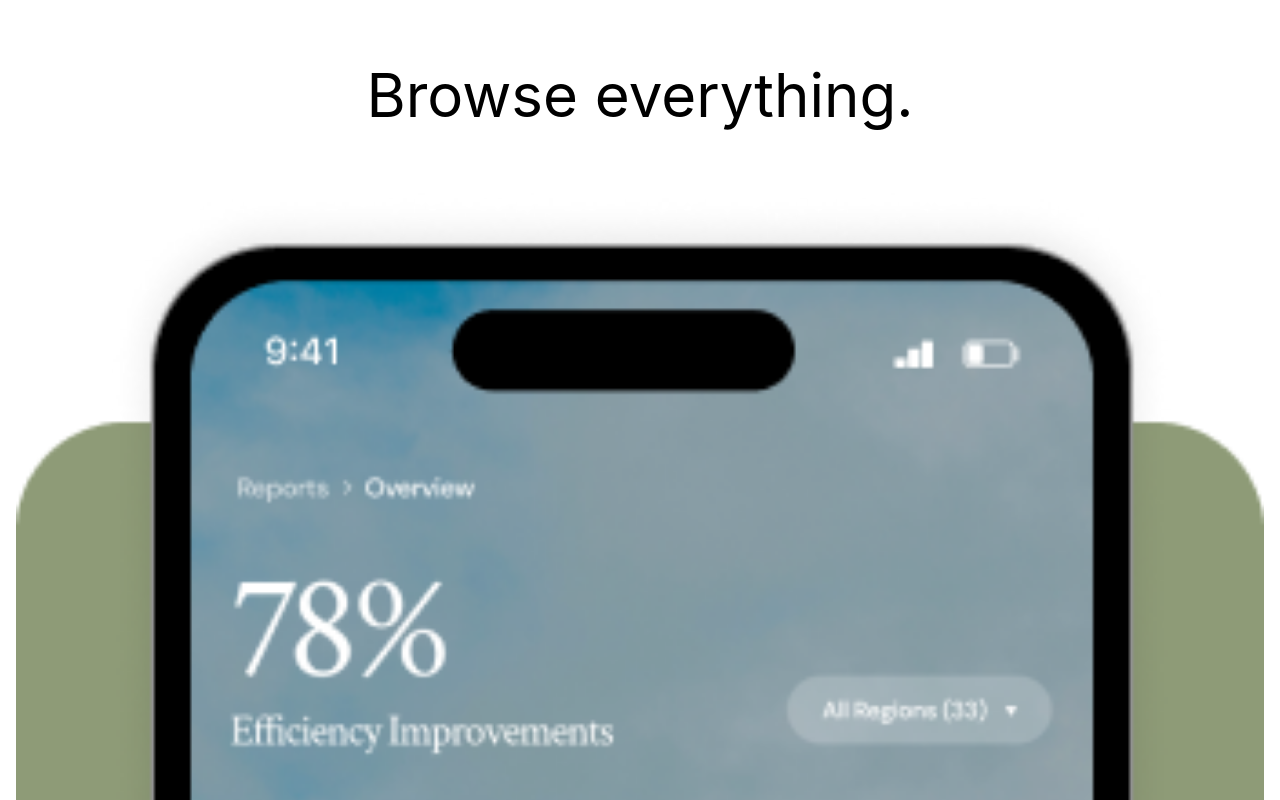
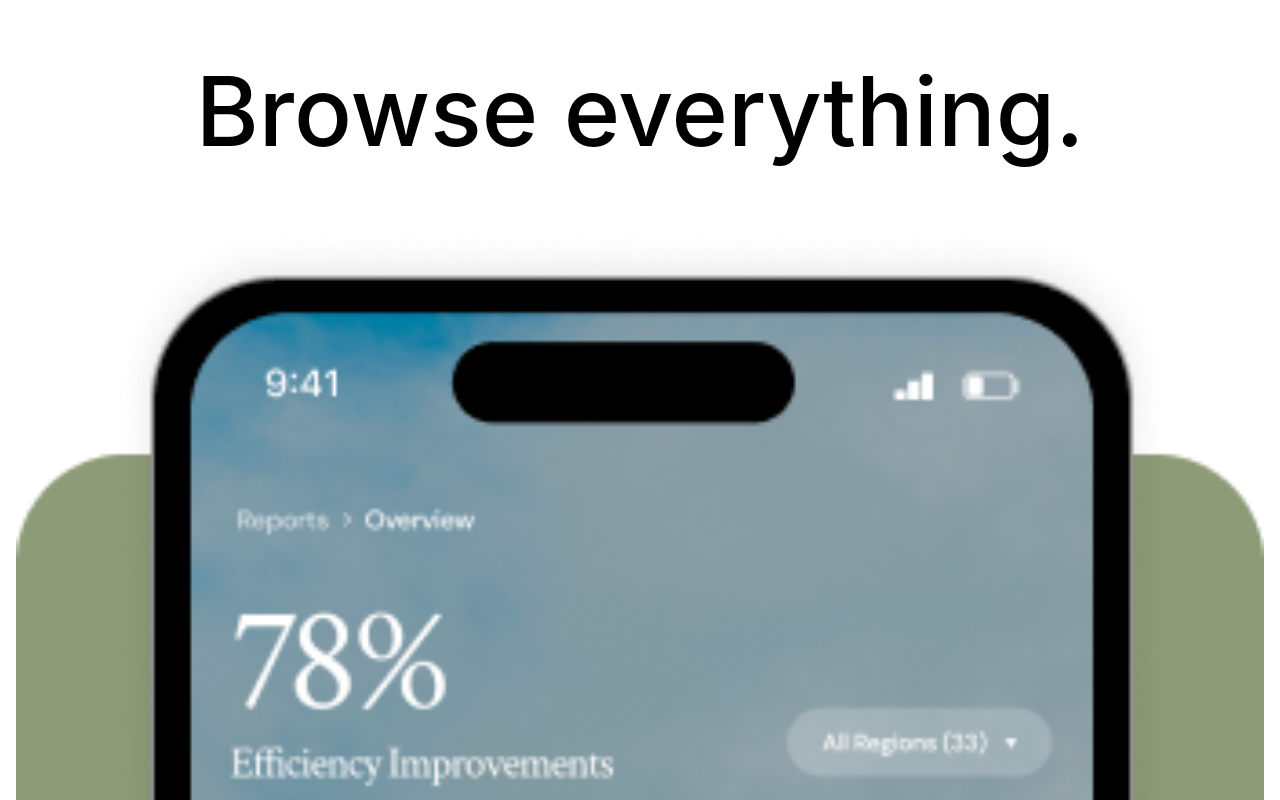
Before and after one commit to pauloh-neo/react-modern-product-app, a React (Vite) app: page / in a window 1280 px wide. Shown: the top 800 px of the page. Built offline with nearby package versions, Linux system fonts and the light colour scheme.

Commit message:
Add Home Section responsive design

```diff
--- a/src/sections/Hero.tsx
+++ b/src/sections/Hero.tsx
@@ -7,7 +7,7 @@ export function Hero(){
         <section className="">
             <NavBar/>
             <div className="flex flex-col px-4 ">
-                <h1 className="mt-10.5 text-6xl font-normal leading-[90%] text-center">Browse everything.</h1>
+                <h1 className="mt-10.5 text-6xl font-normal leading-[90%] text-center md:text-8xl md:font-medium">Browse everything.</h1>
                 <img className="mt-17.75" src={iphone} alt="" />
             </div>
         </section>
```
